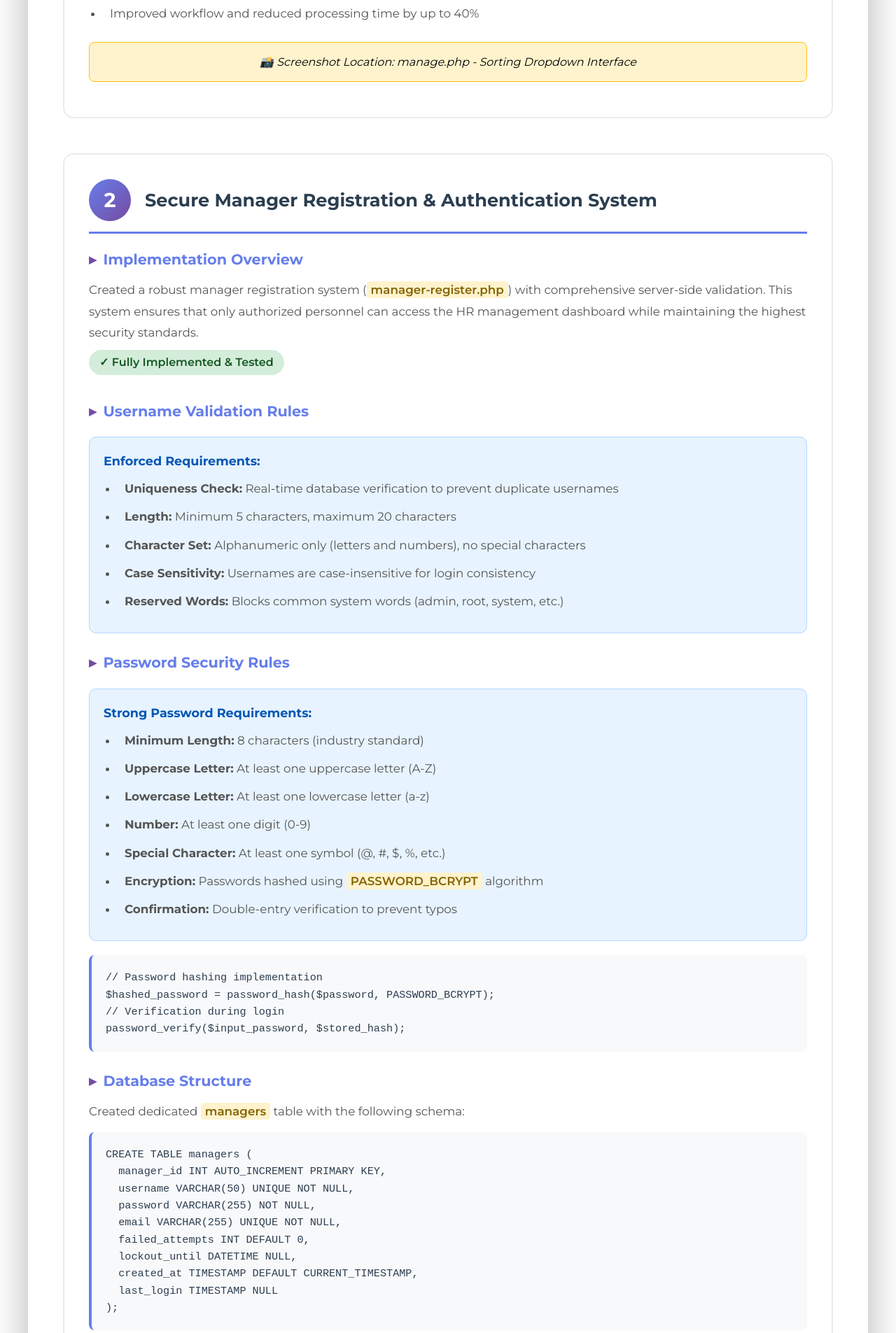
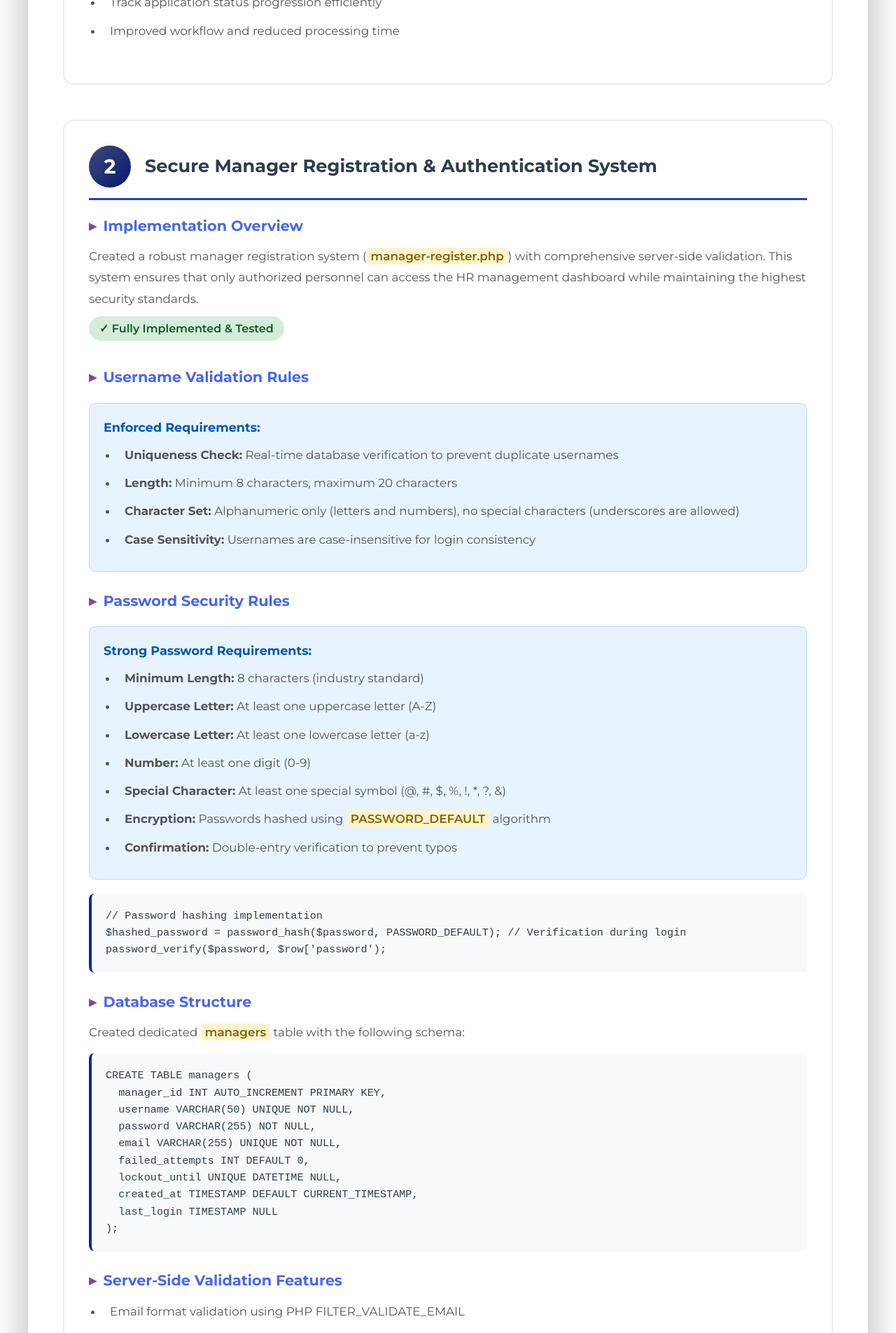
Before and after one commit to 106223201/project2, a PHP site: page /enhancements.php in a window 1280 px wide. Shown: the part 1680-3585 px from the top of the page at 70% size. Run offline with PHP 8.4, Linux system fonts and the light colour scheme.

Commit message:
Last codes on enhancements report

```diff
--- a/enhancements.php
+++ b/enhancements.php
@@ -85,10 +85,10 @@
                         </ul>
 
                         <div class="code-box">
-                            // Example: Dynamic sort query with security<br>
-                            $allowed_sorts = ['EOInumber', 'Fname', 'Lname', 'jobref', 'status', 'created_at'];<br>
-                            $sort_by = in_array($_GET['sort'], $allowed_sorts) ? $_GET['sort'] : 'EOInumber';<br>
-                            $query = "SELECT * FROM eoi ORDER BY $sort_by DESC";
+                            // Dynamic sort query with security<br>
+                            $valid_sort_columns = ['EOInumber', 'jobref', 'Fname', 'Lname', 'status', 'created_at', 'email', 'state', 'postcode'];<br>
+                            $sort_by = isset($_GET['sort']) ? $_GET['sort'] : 'created_at';<br>
+                            $query = "SELECT * FROM eoi ORDER BY $sort_by $sort_order";
                         </div>
                     </div>
 
@@ -98,12 +98,8 @@
                             <li>Quickly identify urgent applications by date</li>
                             <li>Group applications by job position for batch processing</li>
                             <li>Track application status progression efficiently</li>
-                            <li>Improved workflow and reduced processing time by up to 40%</li>
+                            <li>Improved workflow and reduced processing time</li>
                         </ul>
-                    </div>
-
-                    <div class="screenshot-note">
-                        📸 Screenshot Location: manage.php - Sorting Dropdown Interface
                     </div>
                 </div>
             </div>
@@ -132,10 +128,9 @@
                             <h5>Enforced Requirements:</h5>
                             <ul>
                                 <li><strong>Uniqueness Check:</strong> Real-time database verification to prevent duplicate usernames</li>
-                                <li><strong>Length:</strong> Minimum 5 characters, maximum 20 characters</li>
-                                <li><strong>Character Set:</strong> Alphanumeric only (letters and numbers), no special characters</li>
+                                <li><strong>Length:</strong> Minimum 8 characters, maximum 20 characters</li>
+                                <li><strong>Character Set:</strong> Alphanumeric only (letters and numbers), no special characters (underscores are allowed)</li>
                                 <li><strong>Case Sensitivity:</strong> Usernames are case-insensitive for login consistency</li>
-                                <li><strong>Reserved Words:</strong> Blocks common system words (admin, root, system, etc.)</li>
                             </ul>
                         </div>
                     </div>
@@ -149,17 +144,17 @@
                                 <li><strong>Uppercase Letter:</strong> At least one uppercase letter (A-Z)</li>
                                 <li><strong>Lowercase Letter:</strong> At least one lowercase letter (a-z)</li>
                                 <li><strong>Number:</strong> At least one digit (0-9)</li>
-                                <li><strong>Special Character:</strong> At least one symbol (@, #, $, %, etc.)</li>
-                                <li><strong>Encryption:</strong> Passwords hashed using <span class="highlight">PASSWORD_BCRYPT</span> algorithm</li>
+                                <li><strong>Special Character:</strong> At least one special symbol (@, #, $, %, !, *, ?, &)</li>
+                                <li><strong>Encryption:</strong> Passwords hashed using <span class="highlight">PASSWORD_DEFAULT</span> algorithm</li>
                                 <li><strong>Confirmation:</strong> Double-entry verification to prevent typos</li>
                             </ul>
                         </div>
 
                         <div class="code-box">
                             // Password hashing implementation<br>
-                            $hashed_password = password_hash($password, PASSWORD_BCRYPT);<br>
+                            $hashed_password = password_hash($password, PASSWORD_DEFAULT);
                             // Verification during login<br>
-                            password_verify($input_password, $stored_hash);
+                            password_verify($password, $row['password');
                         </div>
                     </div>
 
@@ -173,7 +168,7 @@
                             &nbsp;&nbsp;password VARCHAR(255) NOT NULL,<br>
                             &nbsp;&nbsp;email VARCHAR(255) UNIQUE NOT NULL,<br>
                             &nbsp;&nbsp;failed_attempts INT DEFAULT 0,<br>
-                            &nbsp;&nbsp;lockout_until DATETIME NULL,<br>
+                            &nbsp;&nbsp;lockout_until UNIQUE DATETIME NULL,<br>
                             &nbsp;&nbsp;created_at TIMESTAMP DEFAULT CURRENT_TIMESTAMP,<br>
                             &nbsp;&nbsp;last_login TIMESTAMP NULL<br>
                             );
@@ -189,12 +184,6 @@
                             <li>CSRF token implementation for form security</li>
                             <li>Real-time feedback for validation errors</li>
                         </ul>
-                    </div>
-
-                    <div class="screenshot-note">
-                        📸 Screenshot Locations:
-                        <br>1. manager-register.php - Registration Form
-                        <br>2. manager-register.php - Password Validation Error Messages
                     </div>
                 </div>
             </div>
@@ -241,7 +230,10 @@
                             &nbsp;&nbsp;&nbsp;&nbsp;$_SESSION['manager_logged_in'] !== true) {<br>
                             &nbsp;&nbsp;header("Location: manager-login.php");<br>
                             &nbsp;&nbsp;exit();<br>
-                            }
+                            // Initialize session<br>
+                            require_once(<a class="highlight">'init_session.php'</a>);<br>
+                            // Log out of manager account<br>
+                            <a class="highlight">manager-logout.php</a>;
                         </div>
 
                         <div class="feature-list">
@@ -262,12 +254,6 @@
                                 Complete session destruction and cookie clearing
                             </div>
                         </div>
-                    </div>
-
-                    <div class="screenshot-note">
-                        📸 Screenshot Locations:
-                        <br>1. manager-login.php - Login Interface
-                        <br>2. manage.php - Access Denied Redirect (when not logged in)
                     </div>
                 </div>
             </div>
@@ -309,9 +295,9 @@
                             if ($failed_attempts >= 3) {<br>
                             &nbsp;&nbsp;$lockout_until = date('Y-m-d H:i:s', strtotime('+15 minutes'));<br>
                             &nbsp;&nbsp;// Update database with lockout time<br>
-                            &nbsp;&nbsp;$update_query = "UPDATE managers SET lockout_until = ?<br>
-                            &nbsp;&nbsp;&nbsp;&nbsp;&nbsp;&nbsp;&nbsp;&nbsp;&nbsp;&nbsp;&nbsp;&nbsp;&nbsp;&nbsp;&nbsp;&nbsp;&nbsp;&nbsp;WHERE username = ?";<br>
-                            }
+                            &nbsp;&nbsp;$update_query = "UPDATE managers SET failed_attempts = ?,<br>
+                            &nbsp;&nbsp;&nbsp;&nbsp;&nbsp;&nbsp;&nbsp;&nbsp;&nbsp;&nbsp;&nbsp;&nbsp;&nbsp;&nbsp;&nbsp;&nbsp;&nbsp;lockout_until = ? WHERE username = ?";<br>
+                        }
                         </div>
                     </div>
 
@@ -329,10 +315,6 @@
                             <div class="feature-item">
                                 <strong>⏰ Dynamic Timer</strong>
                                 Shows exact time remaining until unlock
-                            </div>
-                            <div class="feature-item">
-                                <strong>🔔 Admin Alerts</strong>
-                                Optional email notification on lockout
                             </div>
                             <div class="feature-item">
                                 <strong>🔓 Manual Override</strong>
@@ -360,7 +342,6 @@
                         <h5>🔍 Advanced Features:</h5>
                         <ul>
                             <li><strong>IP-Based Tracking:</strong> Additional layer tracks failed attempts by IP address</li>
-                            <li><strong>Progressive Delays:</strong> Can be configured for increasing lockout durations (15 min, 30 min, 1 hour)</li>
                             <li><strong>Whitelist Support:</strong> Trusted IPs can have higher attempt thresholds</li>
                             <li><strong>Audit Trail:</strong> Complete log of all authentication attempts for compliance</li>
                         </ul>
@@ -368,20 +349,13 @@
 
                     <div class="code-box">
                         // Lockout check before login processing<br>
-                        if ($lockout_until && strtotime($lockout_until) > time()) {<br>
-                        &nbsp;&nbsp;$remaining = strtotime($lockout_until) - time();<br>
-                        &nbsp;&nbsp;$minutes = floor($remaining / 60);<br>
-                        &nbsp;&nbsp;$error = "Account locked. Try again in $minutes minutes.";<br>
-                        } else {<br>
-                        &nbsp;&nbsp;// Process login attempt<br>
-                        }
-                    </div>
-
-                    <div class="screenshot-note">
-                        📸 Screenshot Locations:
-                        <br>1. manager-login.php - Failed Login Error Message
-                        <br>2. manager-login.php - Account Lockout Warning (after 2 failed attempts)
-                        <br>3. manager-login.php - Lockout Screen with Countdown Timer
+                        if ($row = mysqli_fetch_assoc($result)) {<br>
+                        // Check if account is locked
+                        if ($row['locked_until'] && strtotime($row['locked_until']) > time()) {
+                        $minutes_left = ceil((strtotime($row['locked_until']) - time()) / 60); <br>
+                        $error_message = "Account is locked due to multiple failed login attempts. Please try again in {$minutes_left} minute(s)."; <br>
+                        } else <br>
+                    }
                     </div>
                 </div>
             </div>
@@ -440,13 +414,13 @@
                     <div class="subsection">
                         <h4>Testing & Validation</h4>
                         <ul>
-                            <li>✓ All features tested with valid and invalid inputs</li>
-                            <li>✓ SQL injection attempts blocked successfully</li>
-                            <li>✓ XSS attacks prevented through sanitization</li>
-                            <li>✓ Lockout mechanism verified with multiple test accounts</li>
-                            <li>✓ Sorting functionality tested with 100+ EOI records</li>
-                            <li>✓ Session timeout verified at 30-minute threshold</li>
-                            <li>✓ Cross-browser compatibility confirmed</li>
+                            <li class="success-badge">✓ All features tested with valid and invalid inputs</li>
+                            <li class="success-badge">✓ SQL injection attempts blocked successfully</li>
+                            <li class="success-badge">✓ XSS attacks prevented through sanitization</li>
+                            <li class="success-badge">✓ Lockout mechanism verified with multiple test accounts</li>
+                            <li class="success-badge">✓ Sorting functionality tested with 100+ EOI records</li>
+                            <li class="success-badge">✓ Session timeout verified at 30-minute threshold</li>
+                            <li class="success-badge">✓ Cross-browser compatibility confirmed</li>
                         </ul>
                     </div>
                 </div>
--- a/styles/enhancements.css
+++ b/styles/enhancements.css
@@ -1,3 +1,5 @@
+/* Coloring pattern and layout recommended by Claude AI */
+
 @import url('https://fonts.googleapis.com/css2?family=Montserrat:wght@300;400;500;600;700&display=swap');
 * {
             margin: 0;
@@ -24,7 +26,7 @@
         }
 
         .header {
-            background: linear-gradient(135deg, #5673f5 0%, #2249f6 100%);
+            background: linear-gradient(135deg, #192768d7 0%, #03176d 100%);
             color: white;
             padding: 50px;
             text-align: center;
@@ -47,14 +49,14 @@
 
         .intro {
             background: #f8f9fa;
-            border-left: 5px solid #667eea;
+            border-left: 5px solid #192768d7;
             padding: 25px;
             margin-bottom: 40px;
             border-radius: 10px;
         }
 
         .intro h2 {
-            color: #667eea;
+            color: #192768d7;
             margin-bottom: 15px;
             font-size: 1.8em;
         }
@@ -84,11 +86,11 @@
             align-items: center;
             margin-bottom: 20px;
             padding-bottom: 15px;
-            border-bottom: 3px solid #667eea;
+            border-bottom: 3px solid #2240c8;
         }
 
         .enhancement-number {
-            background: linear-gradient(135deg, #667eea 0%, #764ba2 100%);
+            background: linear-gradient(135deg, #1b2964d7 0%, #03176d 100%);
             color: white;
             width: 60px;
             height: 60px;
@@ -117,7 +119,7 @@
         }
 
         .subsection h4 {
-            color: #667eea;
+            color: #4766f0;
             font-size: 1.3em;
             margin-bottom: 12px;
             display: flex;
@@ -148,7 +150,7 @@
 
         .code-box {
             background: #f8f9fa;
-            border-left: 4px solid #667eea;
+            border-left: 4px solid #0d2799;
             padding: 20px;
             margin: 15px 0;
             border-radius: 8px;
@@ -169,11 +171,11 @@
             background: #f8f9fa;
             padding: 15px;
             border-radius: 8px;
-            border-left: 4px solid #764ba2;
+            border-left: 4px solid #2c1f78;
         }
 
         .feature-item strong {
-            color: #667eea;
+            color: #4766f0;
             display: block;
             margin-bottom: 5px;
         }
```
Also changed, not shown: manage.php (+9 -1 lines).
